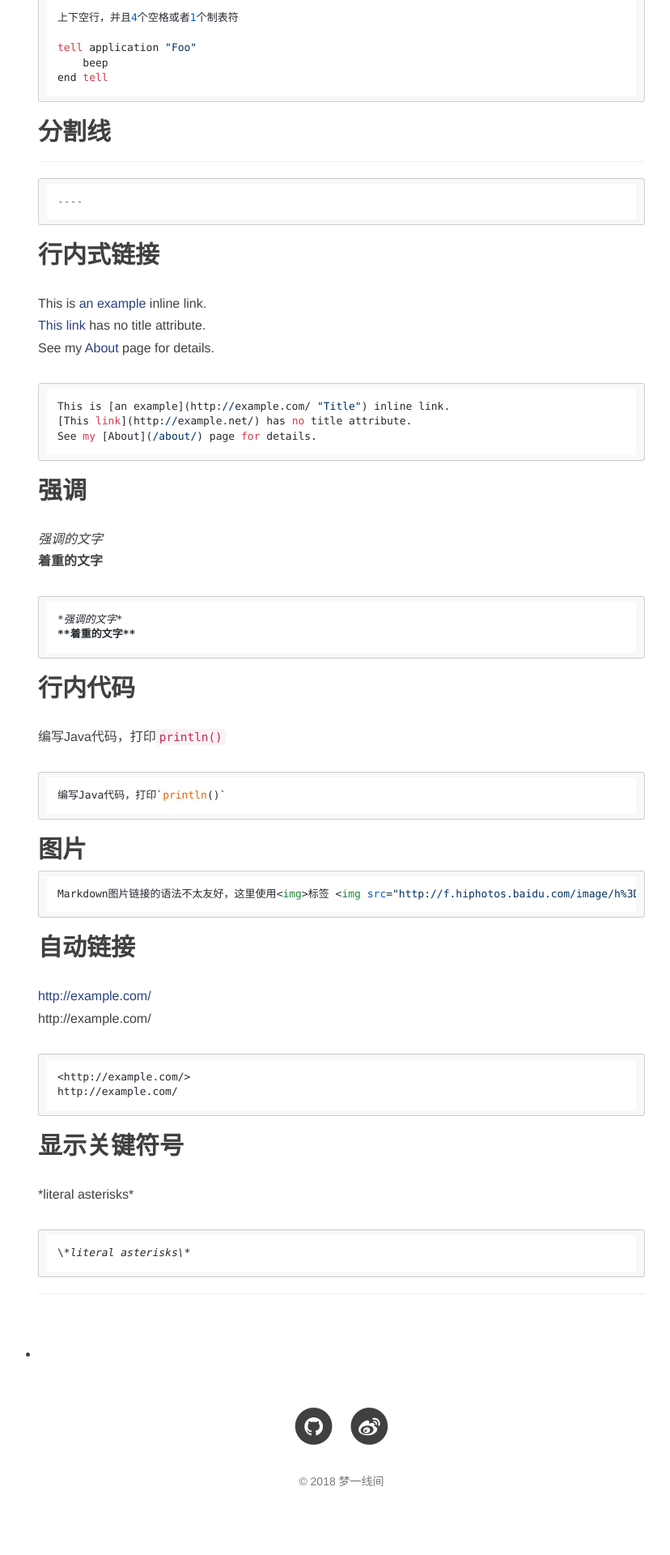
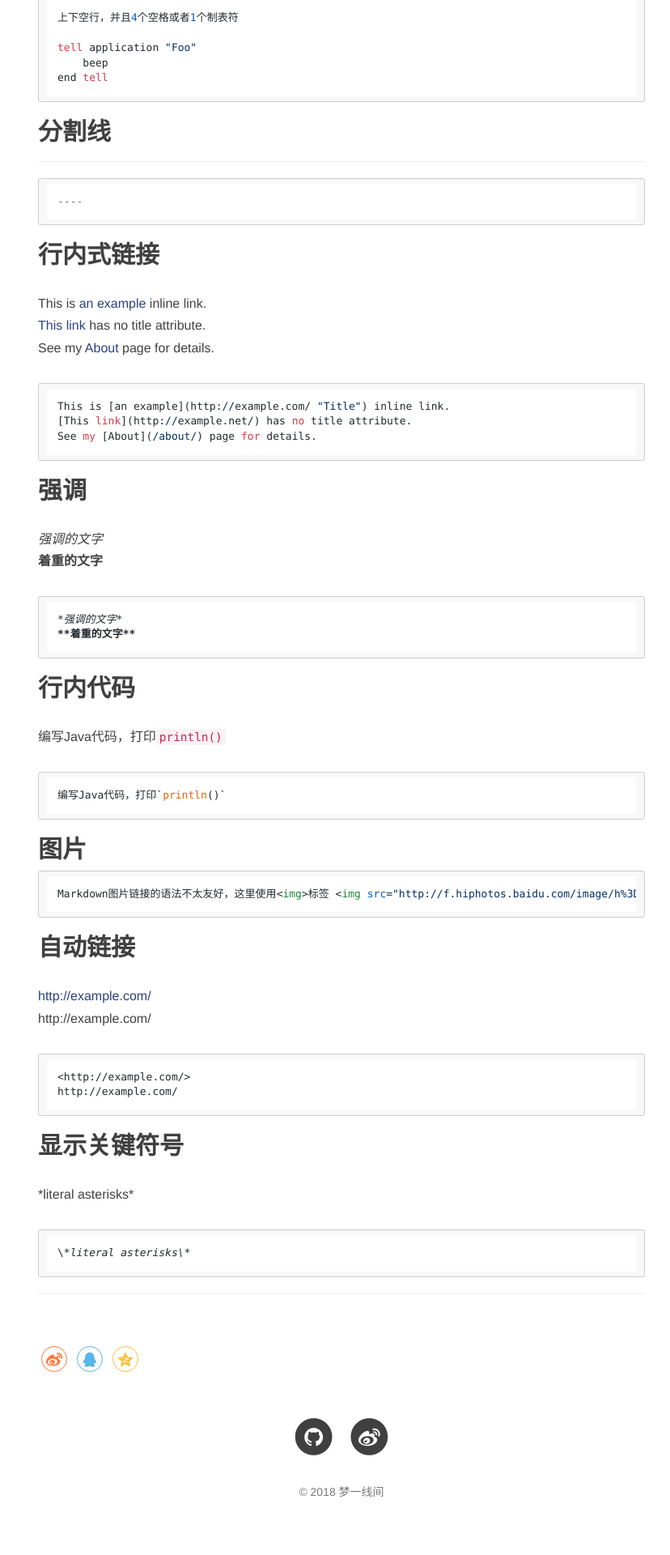
Before and after one commit to xujiping/xujiping.github.io, a Jekyll site: the page built from _posts/2018-01-25-markdown.md, in a window 1280 px wide. Shown: the part 1075-2995 px from the top of the page at 81% size, without its empty margins (218-1046 px from the left). Built offline with Jekyll 4.4.1, drawn with Linux system fonts in a browser that asks for light colours; nearby versions of some CDN libraries; comment, search, counter and statistics services are not loaded.

Commit message:
增加分享插件

```diff
--- a/_layouts/post.html
+++ b/_layouts/post.html
@@ -58,9 +58,11 @@ layout: default
                 </ul>
 
                 <!--分享-->
-                <li class="row">
-                    <div id="share-1"></div>
-                </li>
+                <div class="social-share" data-initialized="true"><a href="#"
+                                                                     class="social-share-icon icon-weibo"></a>
+                    <a href="#" class="social-share-icon icon-qq"></a> <a href="#"
+                                                                          class="social-share-icon icon-qzone"></a>
+                </div>
 
             </div>
         </div>
```
